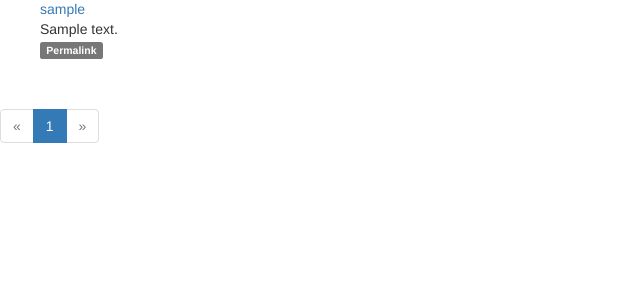
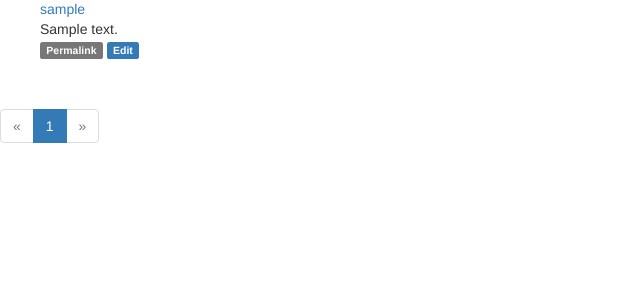
Before and after one commit to byronlove-lace/bullpen-blog, a Flask app: page / in a window 1280 px wide. Shown: the part 513-800 px from the top of the page, without its empty margins (0-640 px from the left). Run offline with Flask 3, Linux system fonts and the light colour scheme; a user stored in the database is signed in; tables that the repository leaves empty hold one stand-in row (values such as "Sample post"); some libraries are stand-ins or nearby versions.

Commit message:
Added Edit post option for author and admin.

```diff
--- a/app/templates/_posts.html
+++ b/app/templates/_posts.html
@@ -26,6 +26,15 @@
         <a href="{{ url_for('.post', id=post.id) }}">
           <span class="label label-default">Permalink</span>
         </a>
+        {% if current_user == post.author %}
+        <a href="{{ url_for('.edit', id=post.id) }}">
+          <span class="label label-primary">Edit</span>
+        </a>
+        {% elif current_user.is_administrator() %}
+        <a href="{{ url_for('.edit', id=post.id) }}">
+          <span class="label label-primary">Edit [Admin]</span>
+        </a>
+        {% endif %}
       </div>
     </div>
   </li>
```
